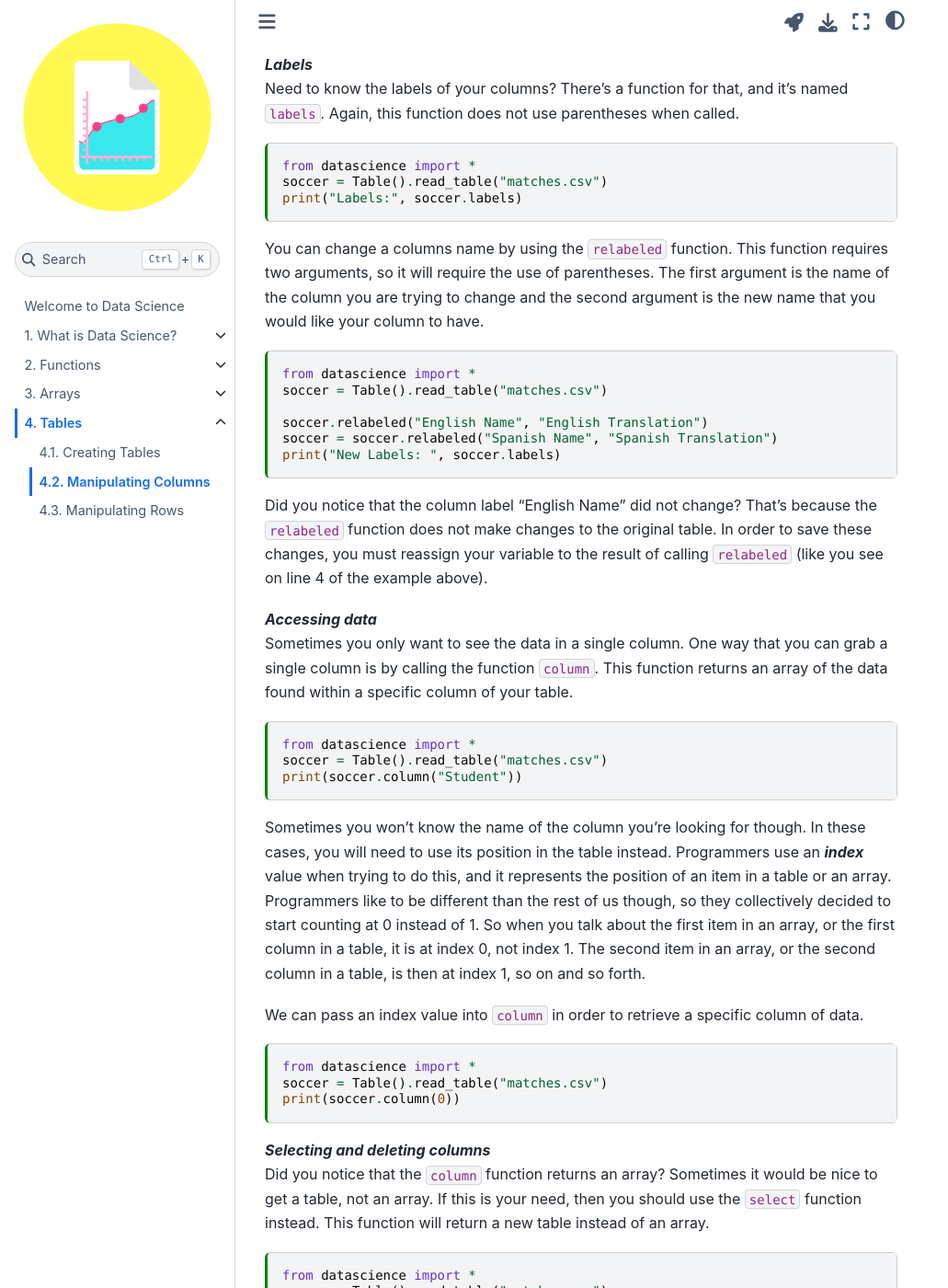
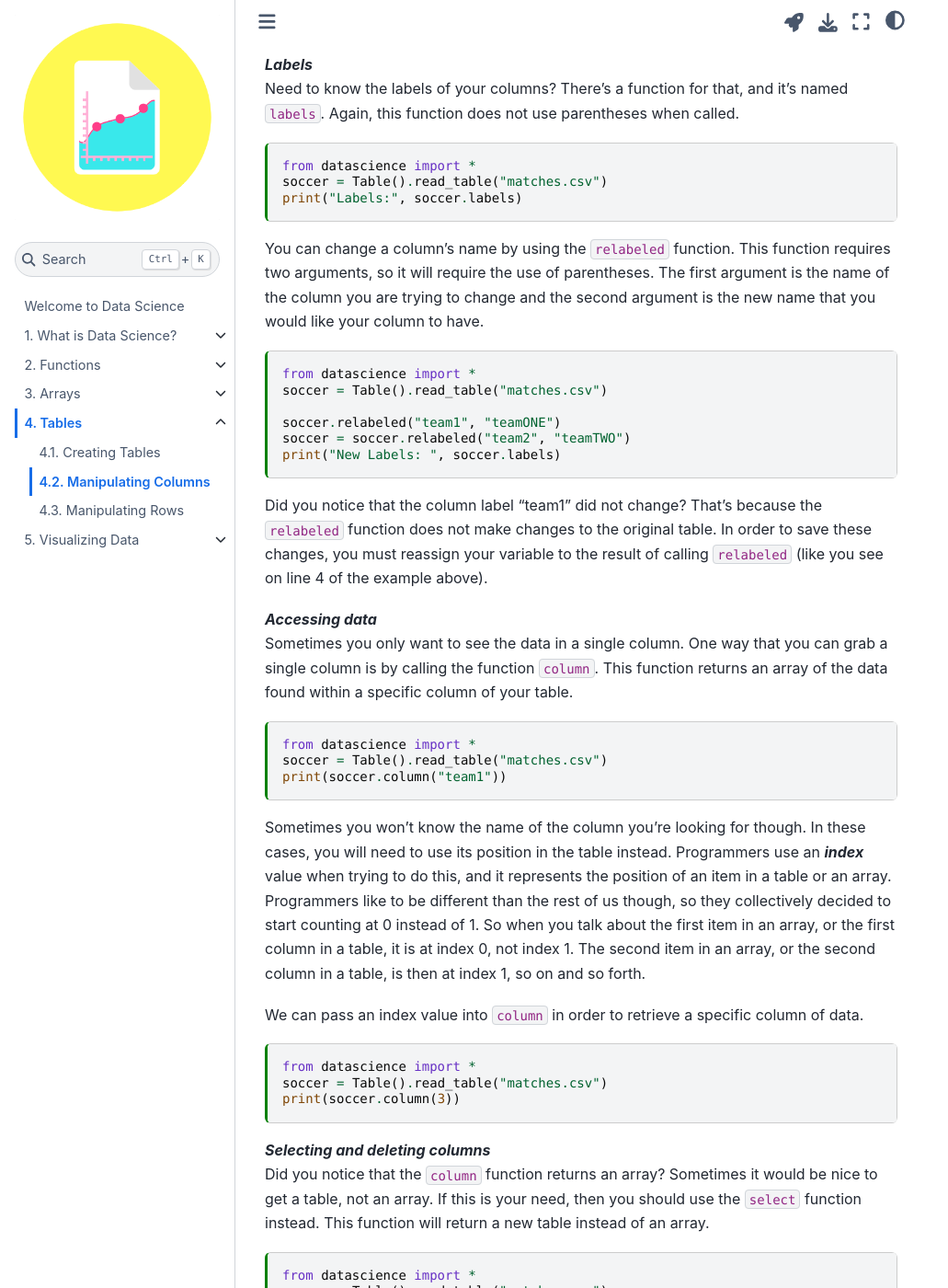
Before and after one commit to SoniaSpindt/datasci_textbook, a Jupyter Book: the page built from Term2/Week4/manipulating_columns.md, in a window 1280 px wide and 1400 px high, scrolled down 491 px. Shown: the whole window at 92% size, without its empty margins (0-1031 px from the left). Built offline with Jupyter Book 1.0.4 settings and Sphinx 7.4.7 and the Sphinx Book theme 1.1.4, drawn with Linux system fonts in a browser that asks for light colours; some of the changed text lies outside the part shown.

````diff
--- a/Term2/Week4/manipulating_columns.md
+++ b/Term2/Week4/manipulating_columns.md
@@ -17,7 +17,7 @@ More functions! Real cliff hanger, I know. :P I'm about to quickly go through a
 Let's get to it!
 
 ***Size***<br>
-The function `num_columns` returns the number of columns that exist in the table. ***Please note that this function call does not require a set of parentheses in order to work***.
+The function `num_columns` returns the number of columns that exist in the table. *Please note that this function call does not require a set of parentheses in order to work*.
 ```{code-cell}Python
 from datascience import *
 soccer = Table().read_table("matches.csv")
@@ -32,23 +32,23 @@ soccer = Table().read_table("matches.csv")
 print("Labels:", soccer.labels)
 ```
 
-You can change a columns name by using the `relabeled` function. This function requires two arguments, so it will require the use of parentheses. The first argument is the name of the column you are trying to change and the second argument is the new name that you would like your column to have.
+You can change a column's name by using the `relabeled` function. This function requires two arguments, so it will require the use of parentheses. The first argument is the name of the column you are trying to change and the second argument is the new name that you would like your column to have.
 ```{code-cell}Python
 from datascience import *
 soccer = Table().read_table("matches.csv")
 
-soccer.relabeled("English Name", "English Translation")
-soccer = soccer.relabeled("Spanish Name", "Spanish Translation")
+soccer.relabeled("team1", "teamONE")
+soccer = soccer.relabeled("team2", "teamTWO")
 print("New Labels: ", soccer.labels)
 ```
-Did you notice that the column label "English Name" did not change? That's because the `relabeled` function does not make changes to the original table. In order to save these changes, you must reassign your variable to the result of calling `relabeled` (like you see on line 4 of the example above).
+Did you notice that the column label "team1" did not change? That's because the `relabeled` function does not make changes to the original table. In order to save these changes, you must reassign your variable to the result of calling `relabeled` (like you see on line 4 of the example above).
 
 ***Accessing data***<br>
 Sometimes you only want to see the data in a single column. One way that you can grab a single column is by calling the function `column`. This function returns an array of the data found within a specific column of your table.
 ```{code-cell}Python
 from datascience import *
 soccer = Table().read_table("matches.csv")
-print(soccer.column("Student"))
+print(soccer.column("team1"))
 ```
 Sometimes you won't know the name of the column you're looking for though. In these cases, you will need to use its position in the table instead. Programmers use an ***index*** value when trying to do this, and it represents the position of an item in a table or an array. Programmers like to be different than the rest of us though, so they collectively decided to start counting at 0 instead of 1. So when you talk about the first item in an array, or the first column in a table, it is at index 0, not index 1. The second item in an array, or the second column in a table, is then at index 1, so on and so forth.
 
@@ -56,7 +56,7 @@ We can pass an index value into `column` in order to retrieve a specific column
 ```{code-cell}Python
 from datascience import *
 soccer = Table().read_table("matches.csv")
-print(soccer.column(0))
+print(soccer.column(3))
 ```
 
 ***Selecting and deleting columns***<br>
--- a/_toc.yml
+++ b/_toc.yml
@@ -22,3 +22,8 @@
     - file: Term2/Week4/creating_tables
     - file: Term2/Week4/manipulating_columns
     - file: Term2/Week4/manipulating_rows
+
+- file: Term2/visualization
+  sections:
+    - file: Term2/Week5/scatterplot
+    - file: Term2/Week5/linegraph
````
Also changed, not shown: other parts of Term2/Week4/manipulating_columns.md (+2 -4 lines), Term2/Week4/creating_tables.md (+1 -1 lines), Term2/Week4/manipulating_rows.md (+2 -2 lines), Term2/Week5/linegraph.md (added, +2 -0 lines), Term2/Week5/scatterplot.md (added, +29 -0 lines), Term2/visualization.md (added, +12 -0 lines), 1 other file.
